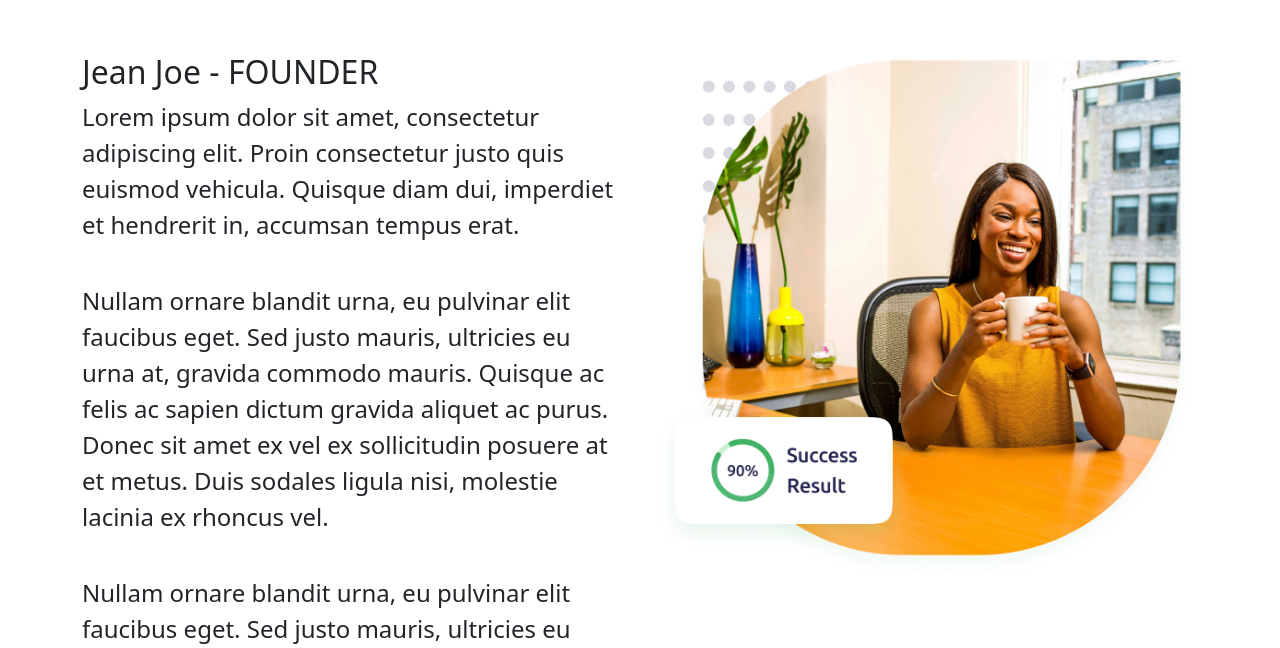
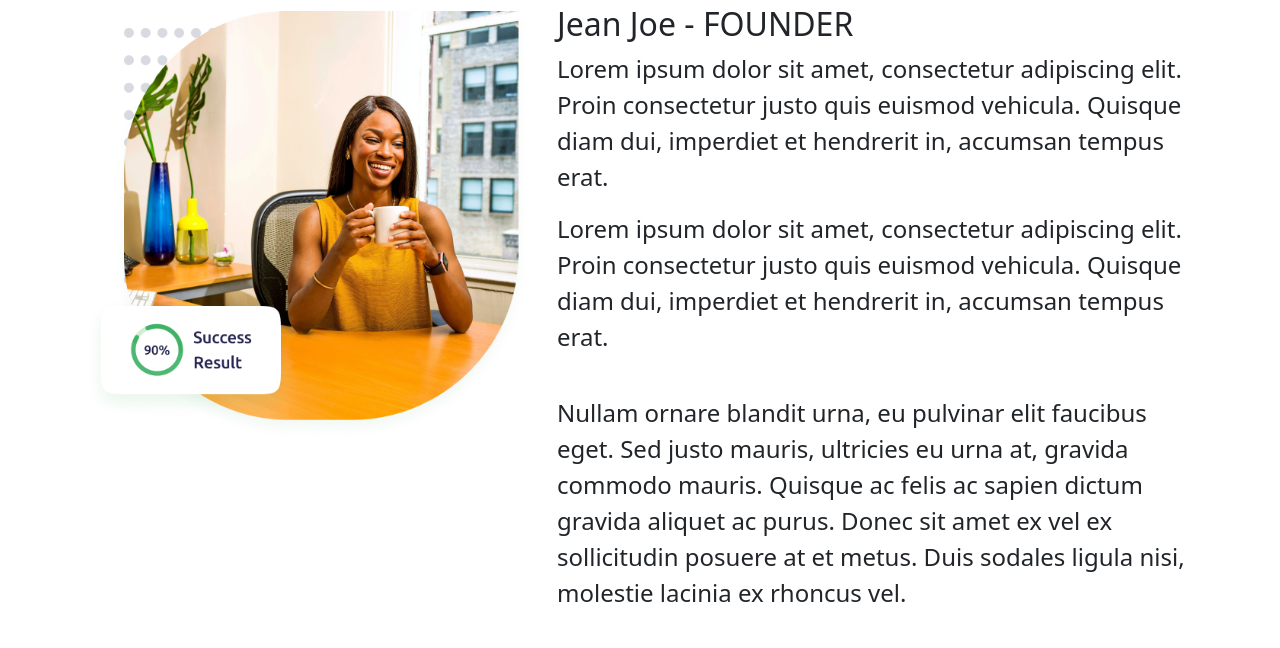
Before and after one commit to Ayordeji/Jo-Jean, a plain HTML site: page about.html in a window 1280 px wide. Shown: the part 118-766 px from the top of the page. Drawn offline with Linux system fonts and the light colour scheme.

Commit message:
About page adjusted

```diff
--- a/about.html
+++ b/about.html
@@ -46,7 +46,38 @@
         </nav>
     </div>
 
-    <div id="top-hero-section" class="py-5">
+
+    <div id="top-hero-section">
+      <div class="container">
+        <div class="row">
+
+          <div class="col-lg-5 col-md-6 ">
+            <div class="top-image">
+              <img src="img/top-hero.png" class="img-fluid" alt="TOP HERO" srcset="">
+           </div>
+
+          </div>
+
+          <div class="col-lg-7 col-md-6 ">
+            <div class="top-hero">
+              <h2 class="text-dark ">Jean Joe - FOUNDER</h2>
+              <p>Lorem ipsum dolor sit amet, consectetur adipiscing elit. Proin consectetur justo quis euismod vehicula. Quisque diam dui, imperdiet et hendrerit in, accumsan tempus erat.</p>
+
+              <p>Lorem ipsum dolor sit amet, consectetur adipiscing elit. Proin consectetur justo quis euismod vehicula. Quisque diam dui, imperdiet et hendrerit in, accumsan tempus erat.</p><br>
+
+              <p>Nullam ornare blandit urna, eu pulvinar elit faucibus eget. Sed justo mauris, ultricies eu urna at, gravida commodo mauris. Quisque ac felis ac sapien dictum gravida aliquet ac purus. Donec sit amet ex vel ex sollicitudin posuere at et metus. Duis sodales ligula nisi, molestie lacinia ex rhoncus vel.</p><br>
+
+              <p>Nullam ornare blandit urna, eu pulvinar elit faucibus eget. Sed justo mauris, ultricies eu urna at, gravida commodo mauris. Quisque ac felis ac sapien dictum gravida aliquet ac purus. Donec sit amet ex vel ex sollicitudin posuere at et metus. Duis sodales ligula nisi, molestie lacinia ex rhoncus vel.</p>
+
+            </div>
+          </div>
+
+        </div>
+      </div>
+  </div>
+
+
+    <!-- <div id="top-hero-section" class="py-5">
       <div class="container">
         <div class="row">
 
@@ -72,7 +103,7 @@
           </div>
           </div>
       </div>
-    </div>
+    </div> -->
 
     <div id="appointment-section" class="py-5 text-center" style="background: #F7FFF6;">
       <div class="container">
```
